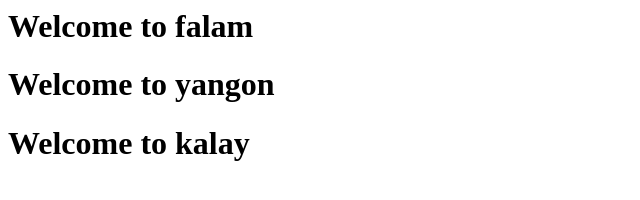
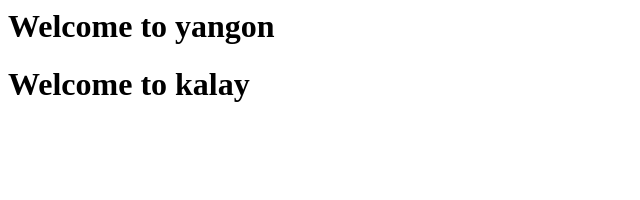
Before and after one commit to john-sangpi/mynote, a plain HTML site: page index.html in a window 1280 px wide. Shown: the whole page, without its empty margins (0-640 px from the left). Drawn offline with Linux system fonts and the light colour scheme.

Commit message:
last changes in index.html

```diff
--- a/index.html
+++ b/index.html
@@ -1,3 +1,3 @@
-<h1>Welcome to falam</h1>
+
 <h1>Welcome to yangon</h1>
 <h1>Welcome to kalay</h1>
```
